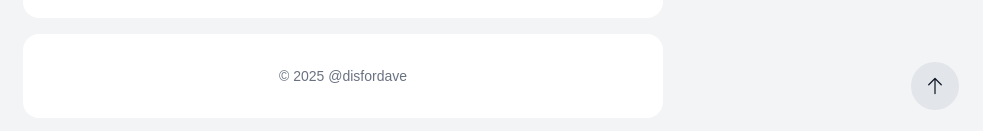
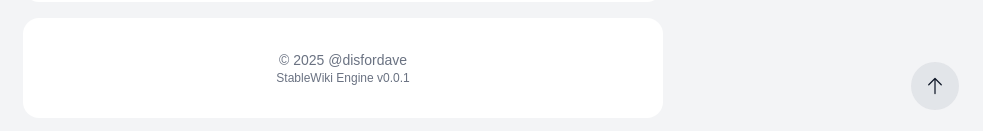
Before and after one commit to disfordave/stablewiki, a Next.js app: page /wiki/WelcomePage in a window 1280 px wide. Shown: the part 666-797 px from the top of the page, without its empty margins (297-1280 px from the left). Built offline with nearby package versions, Linux system fonts and the light colour scheme; no server answers; the database is empty; a web font is replaced by a local one.

Commit message:
fix: update footer to include StableWiki Engine version information

```diff
--- a/src/components/Footer.tsx
+++ b/src/components/Footer.tsx
@@ -14,6 +14,7 @@ export default function Footer() {
           {WIKI_COPYRIGHT_HOLDER}
         </a>
       </p>
+      <p className="text-xs text-gray-500">StableWiki Engine v0.0.1</p>
     </footer>
   );
 }
```
